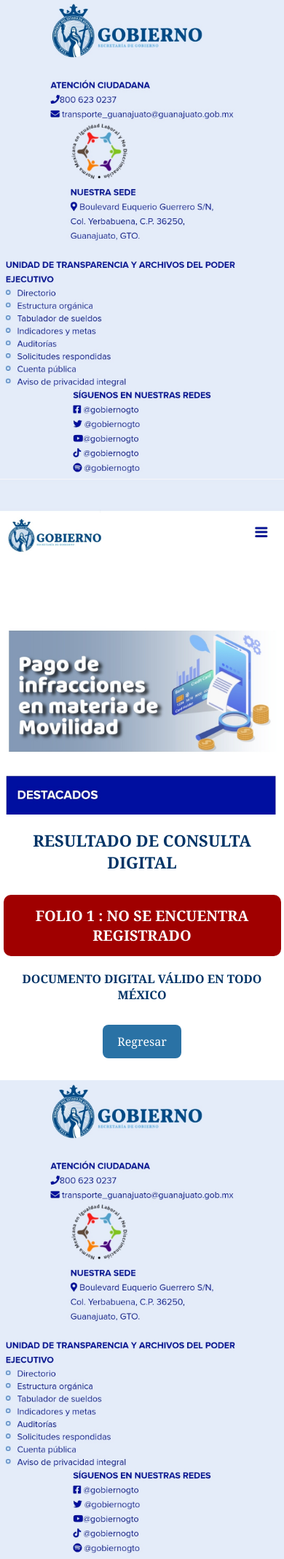
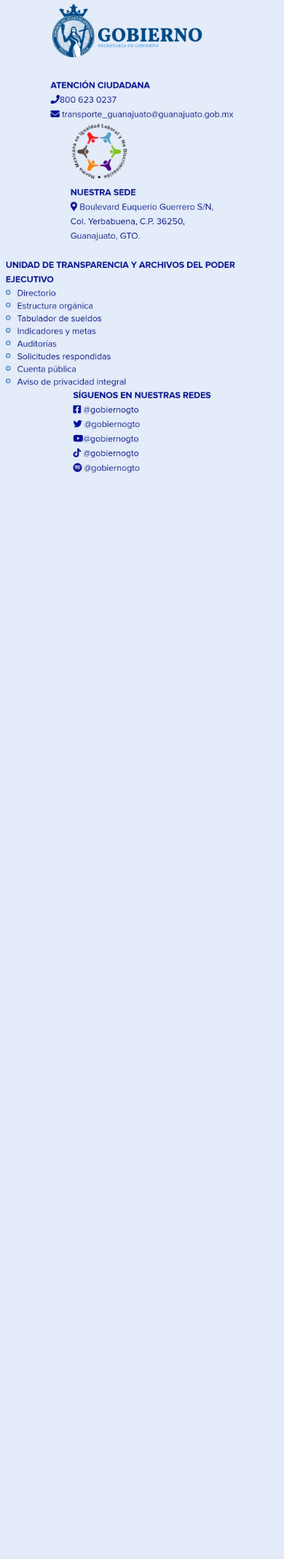
Before and after one commit to Gsr1989/Guanajuato, a Flask app: page /consulta/1 in a window 390 px wide. Shown: the part 825-2961 px from the top of the page at 73% size. After the commit the page ends 1473 px from the top, so only its background shows below. Run offline with Flask 3, Linux system fonts and the light colour scheme; data that the repository does not hold is empty.

Commit message:
Remove duplicate HTML structure from resultado_consulta.html

```diff
--- a/templates/resultado_consulta.html
+++ b/templates/resultado_consulta.html
@@ -183,189 +183,4 @@
     </footer>
 
 </body>
-</html><!DOCTYPE html>
-<html lang="es">
-<head>
-    <meta charset="UTF-8">
-    <title>Resultado de Consulta</title>
-    <meta name="viewport" content="width=device-width, initial-scale=1">
-    <style>
-        body {
-            background-color: #ffffff;
-            font-family: 'Georgia', serif;
-            margin: 0;
-            padding: 0;
-        }
-
-        header img {
-            width: 100%;
-            display: block;
-        }
-
-        .titulo {
-            text-align: center;
-            font-size: 26px;
-            margin-top: 20px;
-            font-weight: bold;
-            color: #003366;
-        }
-
-        .estado {
-            text-align: center;
-            font-size: 22px;
-            font-weight: bold;
-            margin-top: 30px;
-            padding: 15px;
-            border-radius: 10px;
-            width: 90%;
-            max-width: 600px;
-            margin-left: auto;
-            margin-right: auto;
-            background-color: #003366;
-            color: white;
-        }
-
-        .vencido {
-            background-color: #b38b00 !important;
-        }
-
-        .no-encontrado {
-            background-color: #a00000 !important;
-        }
-
-        .certificado {
-            border: 2px solid #cce6f5;
-            padding: 30px 20px;
-            border-radius: 12px;
-            width: 90%;
-            max-width: 600px;
-            margin: 30px auto;
-            background-color: #e6f2fb;
-            color: #003366;
-        }
-
-        .dato {
-            margin-bottom: 25px;
-            font-size: 16px;
-            text-align: left;
-        }
-
-        .dato strong {
-            display: block;
-            font-size: 15px;
-            margin-bottom: 6px;
-            text-transform: uppercase;
-            letter-spacing: 0.5px;
-        }
-
-        .valido {
-            text-align: center;
-            font-weight: bold;
-            margin-top: 20px;
-            color: #003366;
-        }
-
-        .btn-regresar {
-            display: block;
-            width: 90%;
-            max-width: 600px;
-            margin: 30px auto;
-            text-align: center;
-        }
-
-        .btn-regresar a {
-            background-color: #2a72a5;
-            color: white;
-            text-decoration: none;
-            padding: 12px 20px;
-            border-radius: 8px;
-            font-size: 16px;
-            display: inline-block;
-        }
-
-        .btn-regresar a:hover {
-            background-color: #1e5b88;
-        }
-
-        footer img {
-            width: 100%;
-            display: block;
-        }
-
-        @media (max-width: 600px) {
-            .titulo {
-                font-size: 22px;
-            }
-            .estado {
-                font-size: 20px;
-            }
-        }
-    </style>
-</head>
-<body>
-
-    <header>
-        <img src="{{ url_for('static', filename='Cabezaguana.jpg') }}" alt="Encabezado">
-    </header>
-
-    <div class="titulo">RESULTADO DE CONSULTA DIGITAL</div>
-
-    {% if resultado.estado == "No encontrado" %}
-        <div class="estado no-encontrado">
-            FOLIO {{ resultado.folio }} : NO SE ENCUENTRA REGISTRADO
-        </div>
-    {% elif resultado.estado == "VENCIDO" %}
-        <div class="estado vencido">
-            FOLIO {{ resultado.folio }} : VENCIDO
-        </div>
-    {% else %}
-        <div class="estado">
-            FOLIO {{ resultado.folio }} : VIGENTE
-        </div>
-    {% endif %}
-
-    {% if resultado.estado != "No encontrado" %}
-    <div class="certificado">
-        <div class="dato">
-            <strong>Fecha de Expedición:</strong>
-            {{ resultado.fecha_expedicion }}
-        </div>
-        <div class="dato">
-            <strong>Fecha de Vencimiento:</strong>
-            {{ resultado.fecha_vencimiento }}
-        </div>
-        <div class="dato">
-            <strong>Marca:</strong>
-            {{ resultado.marca }}
-        </div>
-        <div class="dato">
-            <strong>Línea:</strong>
-            {{ resultado.linea }}
-        </div>
-        <div class="dato">
-            <strong>Año:</strong>
-            {{ resultado.año }}
-        </div>
-        <div class="dato">
-            <strong>Número de Serie:</strong>
-            {{ resultado.numero_serie }}
-        </div>
-        <div class="dato">
-            <strong>Número de Motor:</strong>
-            {{ resultado.numero_motor }}
-        </div>
-    </div>
-    {% endif %}
-
-    <div class="valido">DOCUMENTO DIGITAL VÁLIDO EN TODO MÉXICO</div>
-
-    <div class="btn-regresar">
-        <a href="{{ url_for('consulta_folio') }}">Regresar</a>
-    </div>
-
-    <footer>
-        <img src="{{ url_for('static', filename='Piesguana.jpg') }}" alt="Pie de página">
-    </footer>
-
-</body>
 </html>
```
